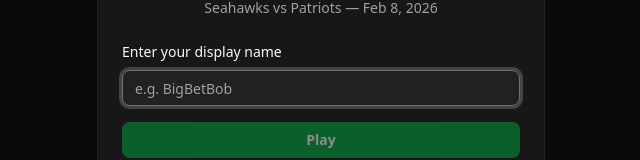
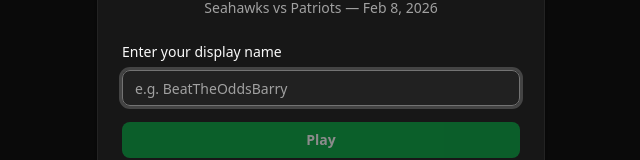
Before and after one commit to Dmaa/superbowl2026, a Next.js app: page /superbowl2026/login in a window 1280 px wide. Shown: the part 326-486 px from the top of the page, without its empty margins (319-959 px from the left). Built offline with nearby package versions, Linux system fonts and the light colour scheme.

Commit message:
Change suggested username placeholder to BeatTheOddsBarry

```diff
--- a/src/app/login/page.tsx
+++ b/src/app/login/page.tsx
@@ -132,7 +132,7 @@
                 <Input
                   id="display-name"
                   type="text"
-                  placeholder="e.g. BigBetBob"
+                  placeholder="e.g. BeatTheOddsBarry"
                   value={name}
                   onChange={(e) => setName(e.target.value)}
                   onKeyDown={(e) => e.key === "Enter" && handlePlay()}
```
